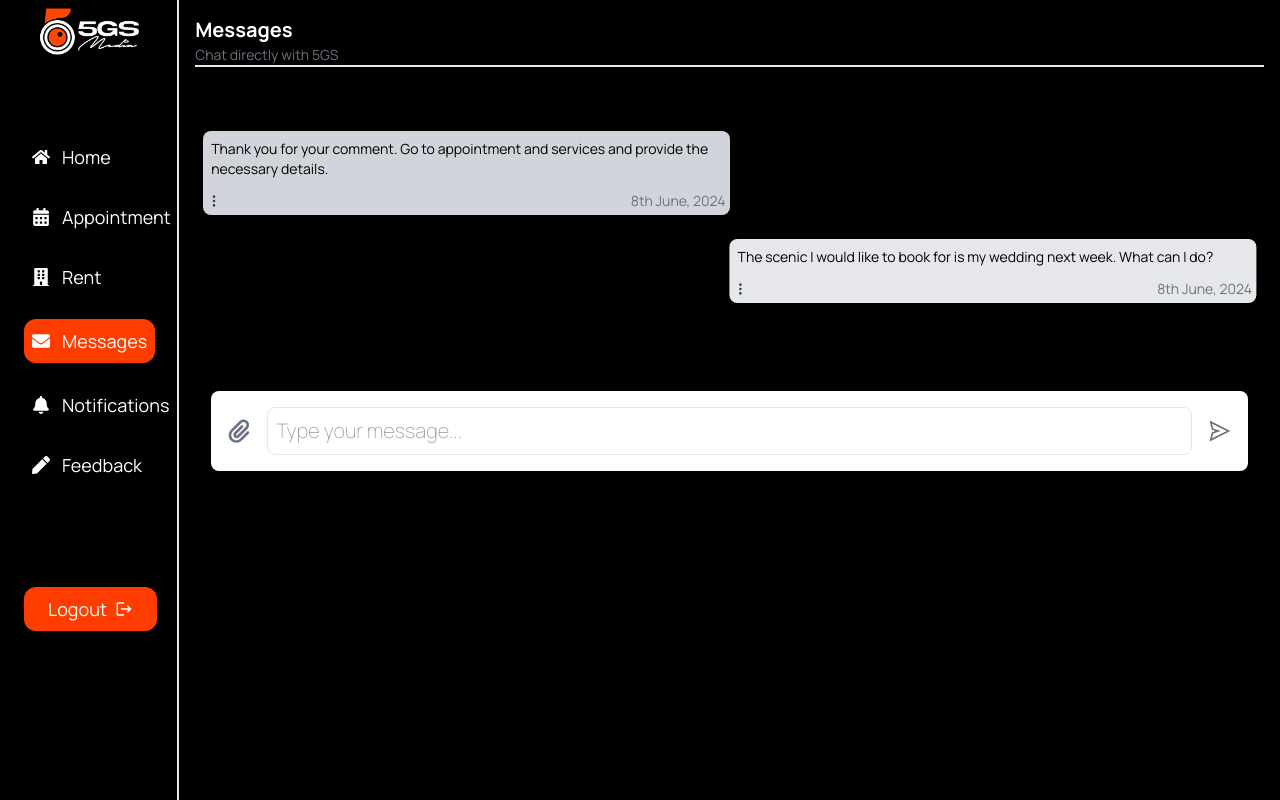
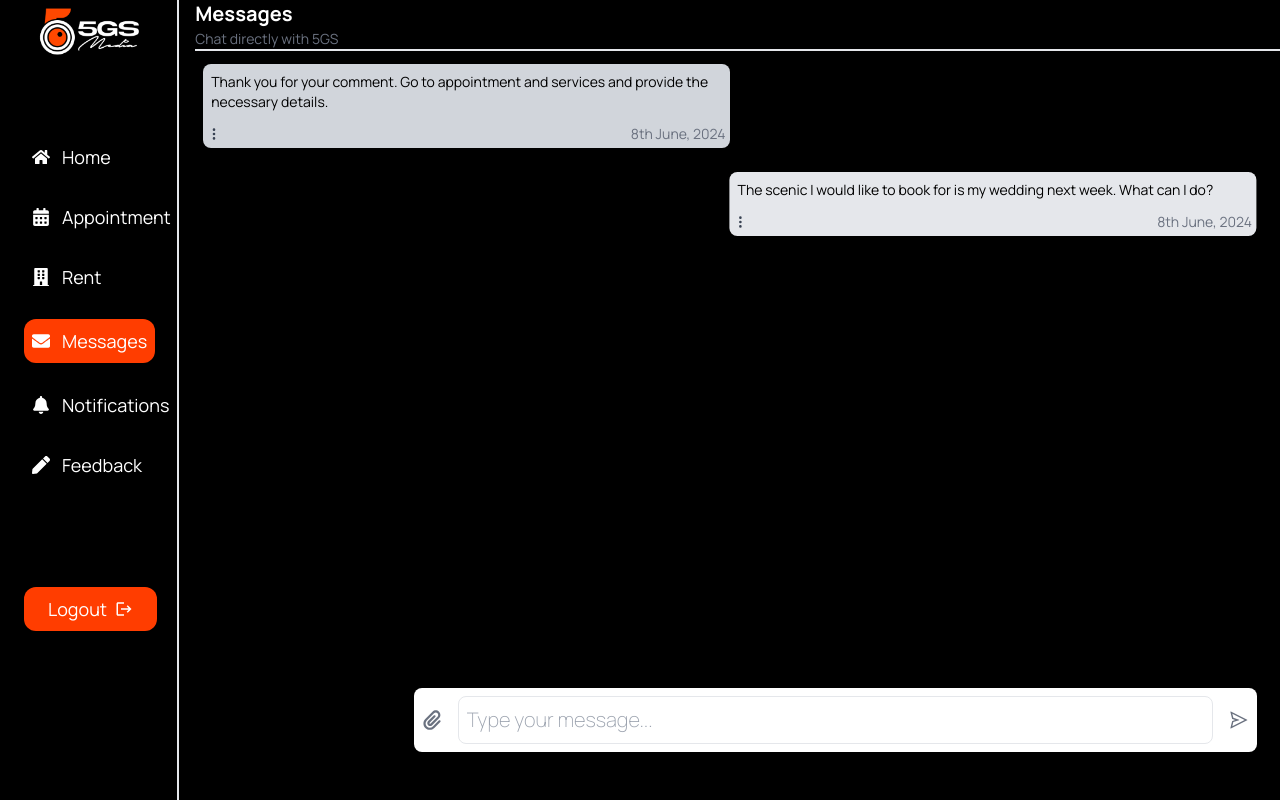
Before and after one commit to AboloreDev/5gs, a Next.js app: page /dashboard/messages in a window 1280 px wide. Built offline with nearby package versions, Linux system fonts and the light colour scheme.

Commit message:
Initial Commit

```diff
--- a/src/app/dashboard/appointment/AppointmentTable.js
+++ b/src/app/dashboard/appointment/AppointmentTable.js
@@ -32,13 +32,13 @@ const AppointmentTable = () => {
   );
 
   return (
-    <div className="px-4 py-2 text-black w-full">
+    <div className="px-4 py-2 text-black w-full ">
       {appointments.length === 0 ? (
         <p className="flex text-gray-500 justify-center items-center">
           Please create an appointment to continue
         </p>
       ) : (
-        <div className="bg-white">
+        <div className="bg-white rounded-xl">
           <div className="">
             <SearchAppointment onSearch={handleSearch} />
           </div>
--- a/src/app/dashboard/appointment/Table.js
+++ b/src/app/dashboard/appointment/Table.js
@@ -27,8 +27,8 @@ export function Table({ data, onEdit, onCancel }) {
   };
 
   return (
-    <div className="overflow-x-auto w-full">
-      <table className="w-full text-left table-auto border-collapse text-sm sm:text-base">
+    <div className="overflow-x-auto w-full ">
+      <table className="w-full text-left table-auto border-collapse text-sm sm:text-base ">
         <thead className="bg-gray-100 text-gray-700">
           <tr>
             <th className="p-2 border">Appointment ID</th>
--- a/src/app/dashboard/appointment/page.js
+++ b/src/app/dashboard/appointment/page.js
@@ -16,9 +16,9 @@ const Appointment = () => {
       </div>
 
       {/* Sidebar Section */}
-      <div className=" lg:border-l-2 w-full flex flex-col items-center space-y-6 lg:w-[300px] text-black relative lg:sticky lg:top-0 lg:h-screen p-2 lg:p-4">
+      <div className="hidden lg:border-l-2 w-full  overflow-y-auto lg:flex flex-col items-center space-y-6 lg:w-[300px] text-black relative lg:sticky lg:top-0 lg:h-screen p-2 lg:p-4">
         {/* Map Section */}
-        <div className="flex flex-col border-2 rounded-xl space-y-4 p-4 mt-8 w-1/2 lg:w-full h-[250px] text-white">
+        <div className="flex flex-col border-2 rounded-xl space-y-4 p-4 mt-8 w-full h-[250px] text-white">
           <div className="text-sm mt-4">
             <h3>Want to locate us?</h3>
             <p className="text-[10px] mt-1">
@@ -40,7 +40,7 @@ const Appointment = () => {
         </div>
 
         {/* Notice Board Section */}
-        <div className="flex flex-col w-1/2 lg:w-full space-y-4 bg-gradient-to-r from-[#FF3D00] text-white via-[#0369F0] to-[#FFFFFF80] border-2 rounded-lg px-4 py-2">
+        <div className="flex flex-col w-full space-y-6 bg-gradient-to-r from-[#FF3D00] text-white via-[#0369F0] to-[#FFFFFF80] border-2 rounded-lg px-4 py-2">
           <h3 className="text-sm">
             <span></span> Important Notice
           </h3>
--- a/src/app/dashboard/messages/MessageInput.js
+++ b/src/app/dashboard/messages/MessageInput.js
@@ -10,10 +10,10 @@ const MessageInput = () => {
   return (
     <form
       onSubmit={sendMessage}
-      className="p-4 flex rounded-lg bg-white items-center space-x-4 shadow-md"
+      className="p-2 flex rounded-lg bg-white items-center space-x-4 shadow-md"
     >
       <label className="text-gray-500 cursor-pointer">
-        <FaPaperclip size={24} />
+        <FaPaperclip size={20} />
         <input type="file" multiple className="hidden" onChange={uploadFile} />
       </label>
 
@@ -32,7 +32,7 @@ const MessageInput = () => {
 
       {/* Send Button */}
       <button className="text-gray-500 hover:text-orange-600" type="submit">
-        <AiOutlineSend size={24} />
+        <AiOutlineSend size={20} />
       </button>
     </form>
   );
--- a/src/app/dashboard/messages/page.js
+++ b/src/app/dashboard/messages/page.js
@@ -13,7 +13,7 @@ const Meessages = () => {
   return (
     <div className="p-4 flex gap-4 flex-col min-h-screen">
       {/* Header */}
-      <div className="border-b-2 ">
+      <div className="border-b-2 fixed top-0 bg-black w-full">
         <h1 className="text-xl text-white sm:text-[20px] font-bold">
           Messages
         </h1>
@@ -23,7 +23,7 @@ const Meessages = () => {
       </div>
 
       {/* Messages */}
-      <div className="w-full  bg-black overflow-y-auto max-h-[700px]">
+      <div className="w-full  bg-black overflow-y-auto h-[700px]">
         <div className="mt-10 overflow-y-auto p-2 space-y-4">
           {messages.length === 0 ? (
             <div className="flex justify-center items-center text-center text-gray-500">
@@ -66,8 +66,8 @@ const Meessages = () => {
       </div>
 
       {/* Centered Message Input */}
-      <div className="w-full bg-black text-black sticky bottom-5 p-4">
-        <div className="w-full">
+      <div className="w-full bg-black text-black fixed bottom-10 p-2">
+        <div className="w-2/3 mx-auto">
           <MessageInput />
         </div>
       </div>
--- a/src/app/dashboard/rent/page.js
+++ b/src/app/dashboard/rent/page.js
@@ -59,7 +59,7 @@ const Rent = () => {
 
         {/* Sidebar Section (cart list) - for mobile */}
         <div
-          className={`transition-transform duration-300 ease-in-out transform fixed inset-y-0 right-0 bg-black bg-opacity-70 z-50 w-1/2 ${
+          className={`transition-transform duration-300 ease-in-out transform fixed inset-y-0 right-0 bg-black bg-opacity-70 z-50 w-full md:w-2/3 ${
             sidebarOpen ? "translate-x-0" : "translate-x-full"
           } lg:translate-x-0 lg:static lg:w-auto`}
         >
```
